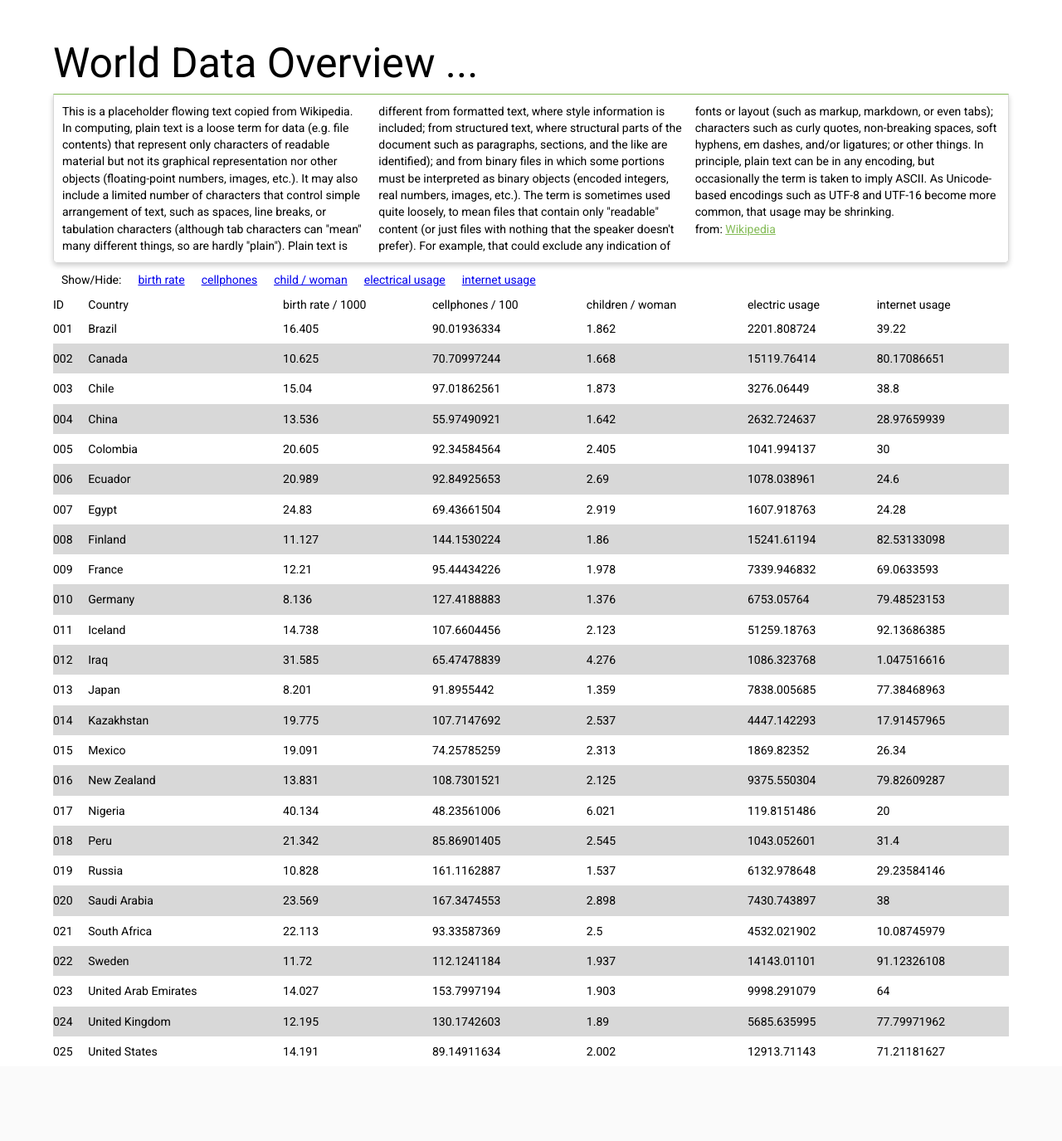
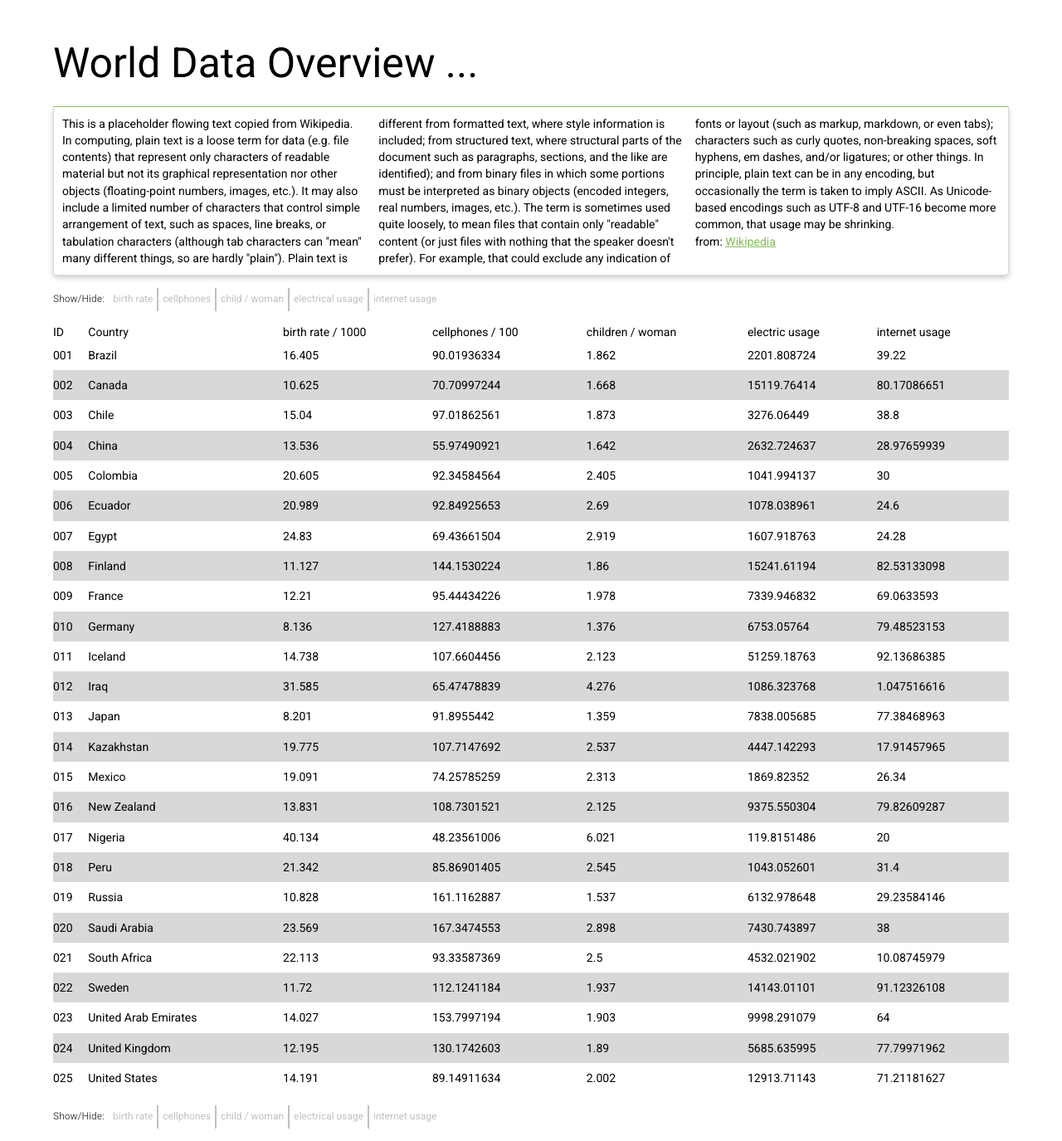
Before and after one commit to Yekt/WME, a PHP site: page /html/index.html in a window 1280 px wide. Shown: the part 81-1456 px from the top of the page at 83% size. Before the commit the page ends 1354 px from the top, so only its background shows below. Run offline with PHP 8.4, Linux system fonts and the light colour scheme; some libraries are stand-ins or nearby versions.

Commit message:
Show/Hide bar

```diff
--- a/Aufgabe1/css/layout.css
+++ b/Aufgabe1/css/layout.css
@@ -66,12 +66,13 @@ h1 {
 }
 
 #page{
-	width: 90%;
-	margin-left: 5%;
-	margin-right: 5%;
+	width: 90vw;
+	margin-left: 5vw;
+	margin-right: 5vw;
 }
 
 #flowing_text{
+	margin-top: 15px;
 	column-count: 3;
 	padding: 10px;
 	border:1px solid black;
@@ -95,23 +96,33 @@ table{
 	border-collapse: collapse;
 	width: 100%;
 }
-
 thead{
 	text-align: left;
 }
-
 td{
 	padding-top: 8px;
 	padding-bottom: 8px;
 }
-
 tr:nth-child(even) {background-color: #d8d8d8;}
 
 .hide_bar{
+	margin-top: 15px;
+	margin-bottom: 15px;
 	list-style-type: none;
 	overflow: hidden;
 }
 .hide_bar li{
+	font-size: 12px;
+	border-right: 2px solid #c1c1c1;
+	color: #c1c1c1;
 	float: left;
-	padding: 10px;
+	padding: 5px;
 }
+#hide_bar_1st{
+	color: #545454;
+	border-right: none;
+	padding-left: 0px;
+}
+#hide_bar_last{
+	border-right: none;
+}
--- a/Aufgabe1/html/index.html
+++ b/Aufgabe1/html/index.html
@@ -43,11 +43,11 @@
 			<div>
 				<ul class='hide_bar'>
 					<li id='hide_bar_1st'>Show/Hide: </li>
-					<li><a href="index.html">birth rate</a></li>
-					<li><a href="index.html">cellphones</a></li>
-					<li><a href="index.html">child / woman</a></li>
-					<li><a href="index.html">electrical usage</a></li>
-					<li><a href="index.html">internet usage</a></li>
+					<li>birth rate</li>
+					<li>cellphones</li>
+					<li>child / woman</li>
+					<li>electrical usage</li>
+					<li id='hide_bar_last'>internet usage</li>
 				</ul>
 			</div>
 
@@ -292,6 +292,17 @@
 				  </tr>
 				</tbody>
 			</table>
+
+			<div>
+				<ul class='hide_bar'>
+					<li id='hide_bar_1st'>Show/Hide: </li>
+					<li>birth rate</li>
+					<li>cellphones</li>
+					<li>child / woman</li>
+					<li>electrical usage</li>
+					<li id='hide_bar_last'>internet usage</li>
+				</ul>
+			</div>
 		</div>
 	</body>
 
```
